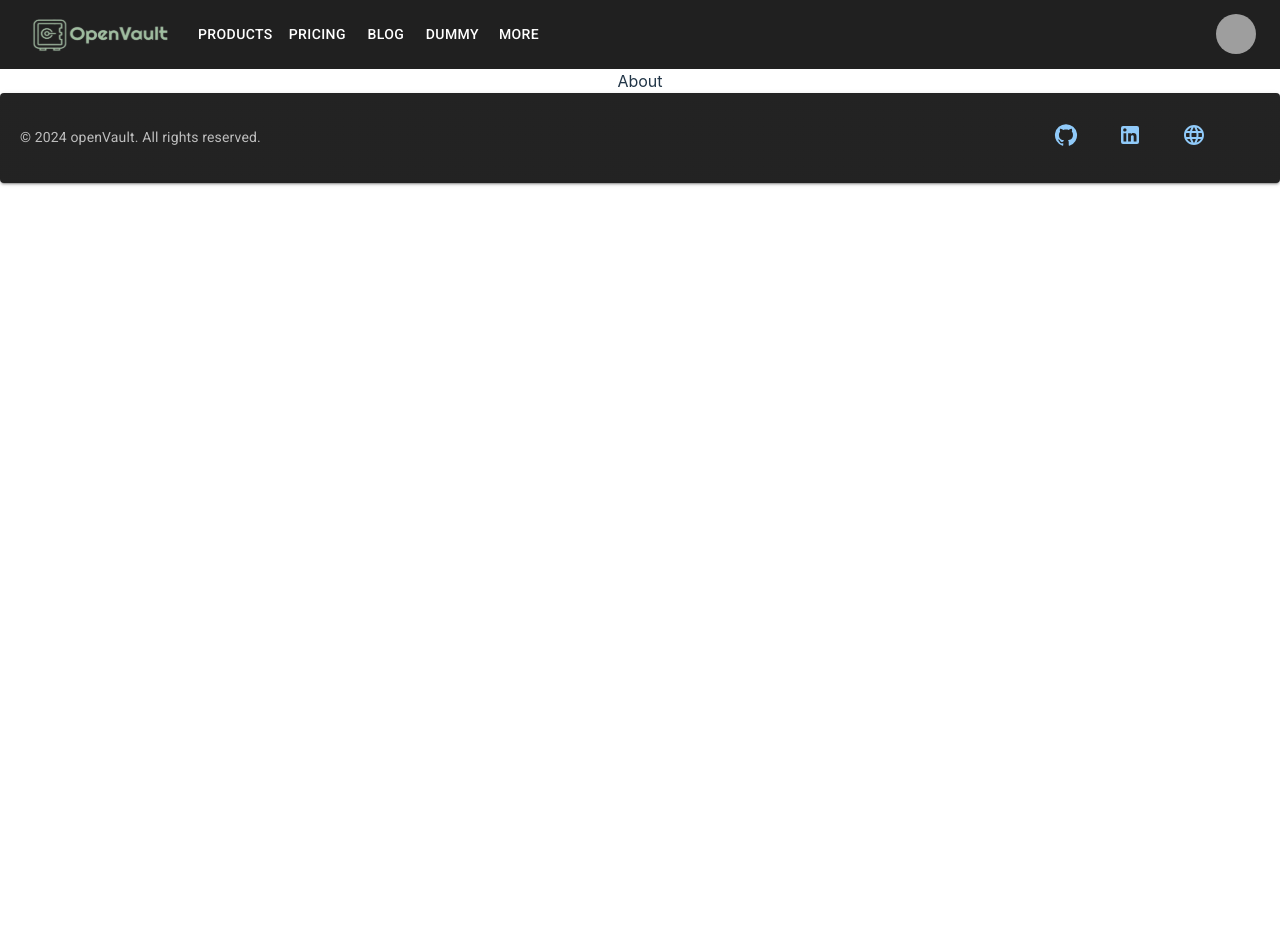
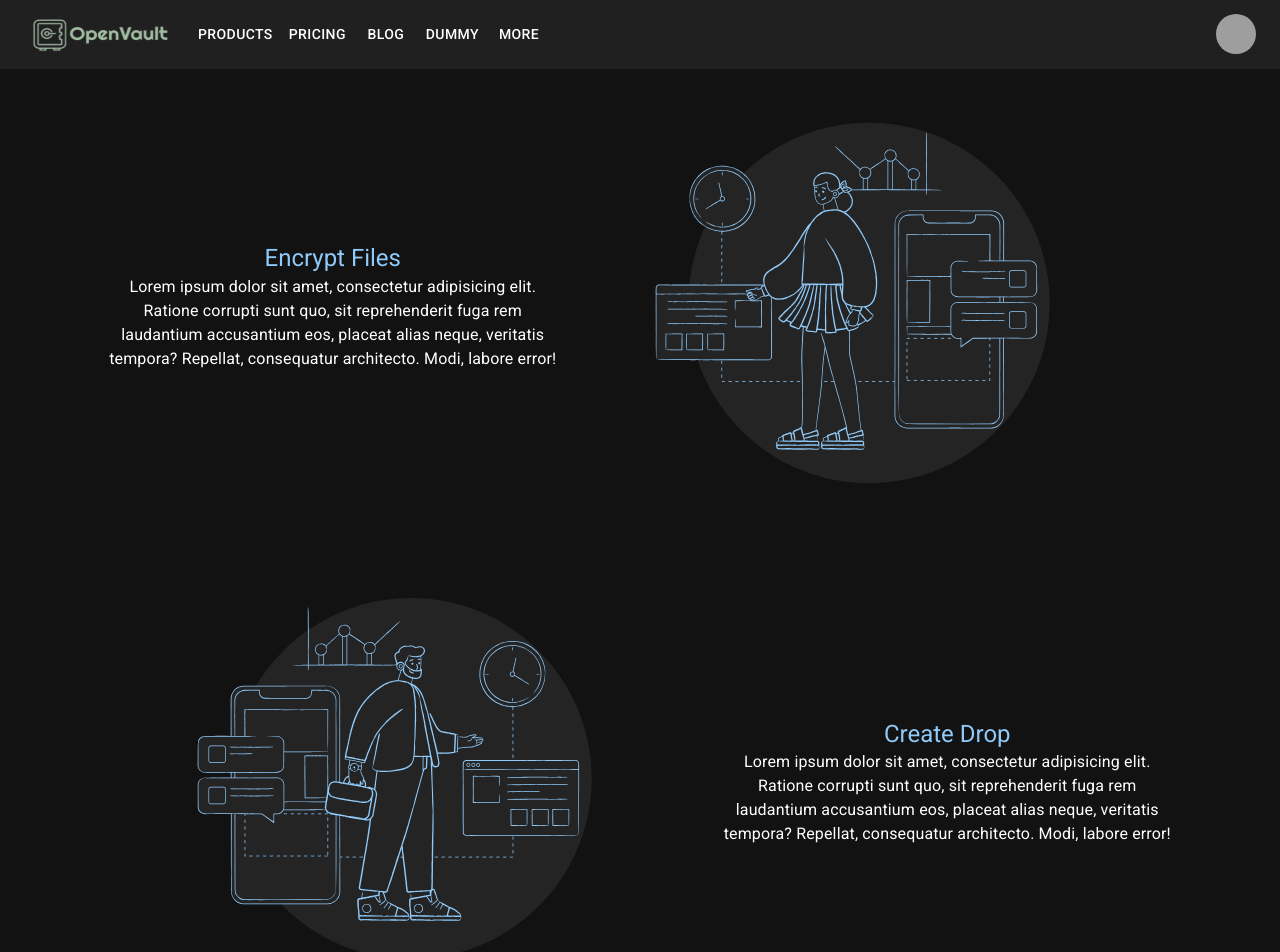
Before and after one commit to codinggita/open_vault, a React (Vite) app in the folder Client/: page /about in a window 1280 px wide. Shown: the top 952 px of the page. Before the commit the page ends 800 px from the top, so only its background shows below. Built offline with nearby package versions, Linux system fonts and the light colour scheme; grey boxes are pictures that could not be loaded.

Commit message:
Added About Section in landing page

```diff
--- a/Client/src/components/Home/About.jsx
+++ b/Client/src/components/Home/About.jsx
@@ -1,11 +1,111 @@
-import React from 'react'
+import * as React from 'react';
+import Button from '@mui/material/Button';
+import CssBaseline from '@mui/material/CssBaseline';
+import TextField from '@mui/material/TextField';
+import Link from '@mui/material/Link';
+import Grid from '@mui/material/Grid';
+import Box from '@mui/material/Box';
+import Typography from '@mui/material/Typography';
+import Container from '@mui/material/Container';
+import { createTheme, ThemeProvider } from '@mui/material/styles';
 
-function About() {
-  return (
-    <div>
-      About
-    </div>
-  )
+import Logo from '../accessibility/Logo';
+import { useNavigate } from 'react-router-dom';
+
+import svg1 from './../../assets/aboutSVG1.svg';
+import svg2 from './../../assets/aboutSVG2.svg';
+
+const defaultTheme = createTheme({
+	palette: {
+		mode: "dark",
+	}
+});
+
+export default function About() {
+
+	return (
+		<ThemeProvider theme={defaultTheme}>
+			<Container component="main" maxWidth="xl">
+				<CssBaseline />
+				{/* <Box
+					sx={{
+						marginTop: '4vh'
+					}}
+				>
+					<Typography variant='h3'>Features</Typography>
+				</Box> */}
+				<Box
+					sx={{
+						display: 'flex',
+						alignItems: 'center',
+						padding: { xs: '2vh', md: ' 2vh 10vh' },
+						flexDirection: { xs: 'column-reverse', md: 'row' }
+					}}
+
+				>
+					{/* Description 1 */}
+
+					<Box
+
+						sx={{
+							display: 'flex',
+							flexDirection: 'column',
+							width: {xs: '90%', md: '50%'}
+						}}
+					>
+						<Typography variant='h5' color={'#90caf9'}> Encrypt Files</Typography>
+						<Typography>
+							Lorem ipsum dolor sit amet, consectetur adipisicing elit. Ratione corrupti sunt quo, sit reprehenderit fuga rem laudantium accusantium eos, placeat alias neque, veritatis tempora? Repellat, consequatur architecto. Modi, labore error!
+
+						</Typography>
+					</Box>
+					<Box
+						sx={{
+							justifyContent: 'center',
+
+						}}
+					>
+						<img src={svg1} alt="" style={{ width: '80%' }} />
+					</Box>
+					{/* Description 2 */}
+				</Box>
+
+				<Box
+					sx={{
+						display: 'flex',
+						alignItems: 'center',
+						padding: { xs: '2vh', md: ' 2vh 10vh' },
+						flexDirection: { xs: 'column', md: 'row' }
+					}}
+
+				>
+					{/* Description 1 */}
+					<Box
+						sx={{
+							justifyContent: 'center',
+
+						}}
+					>
+						<img src={svg2} alt="" style={{ width: '80%' }} />
+					</Box>
+
+					<Box
+
+						sx={{
+							display: 'flex',
+							flexDirection: 'column',
+							width: {xs: '90%', md: '50%'}
+						}}
+					>
+						<Typography variant='h5' color={'#90caf9'}> Create Drop</Typography>
+						<Typography>
+							Lorem ipsum dolor sit amet, consectetur adipisicing elit. Ratione corrupti sunt quo, sit reprehenderit fuga rem laudantium accusantium eos, placeat alias neque, veritatis tempora? Repellat, consequatur architecto. Modi, labore error!
+
+						</Typography>
+					</Box>
+					{/* Description 2 */}
+				</Box>
+			</Container>
+		</ThemeProvider>
+	);
 }
-
-export default About
```
